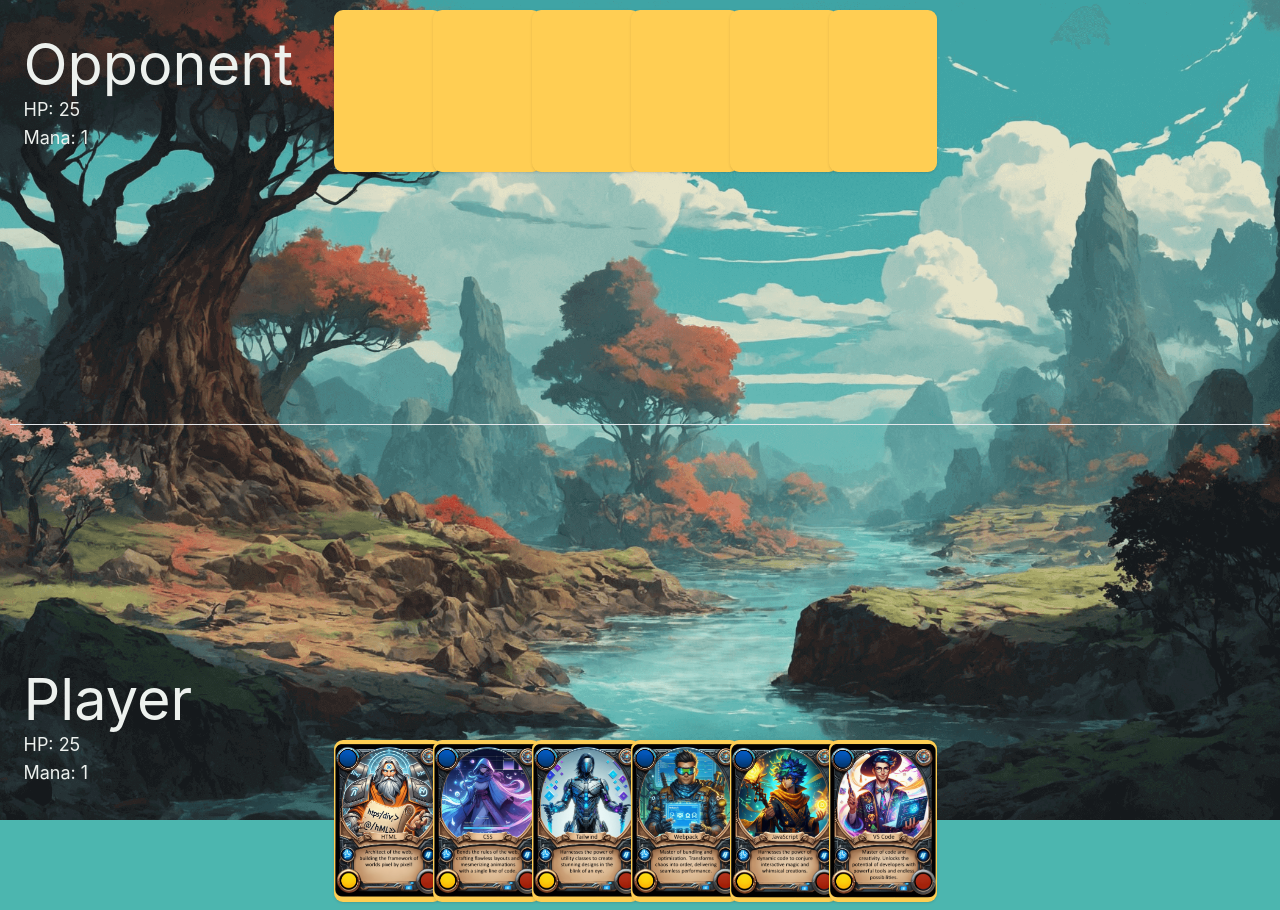
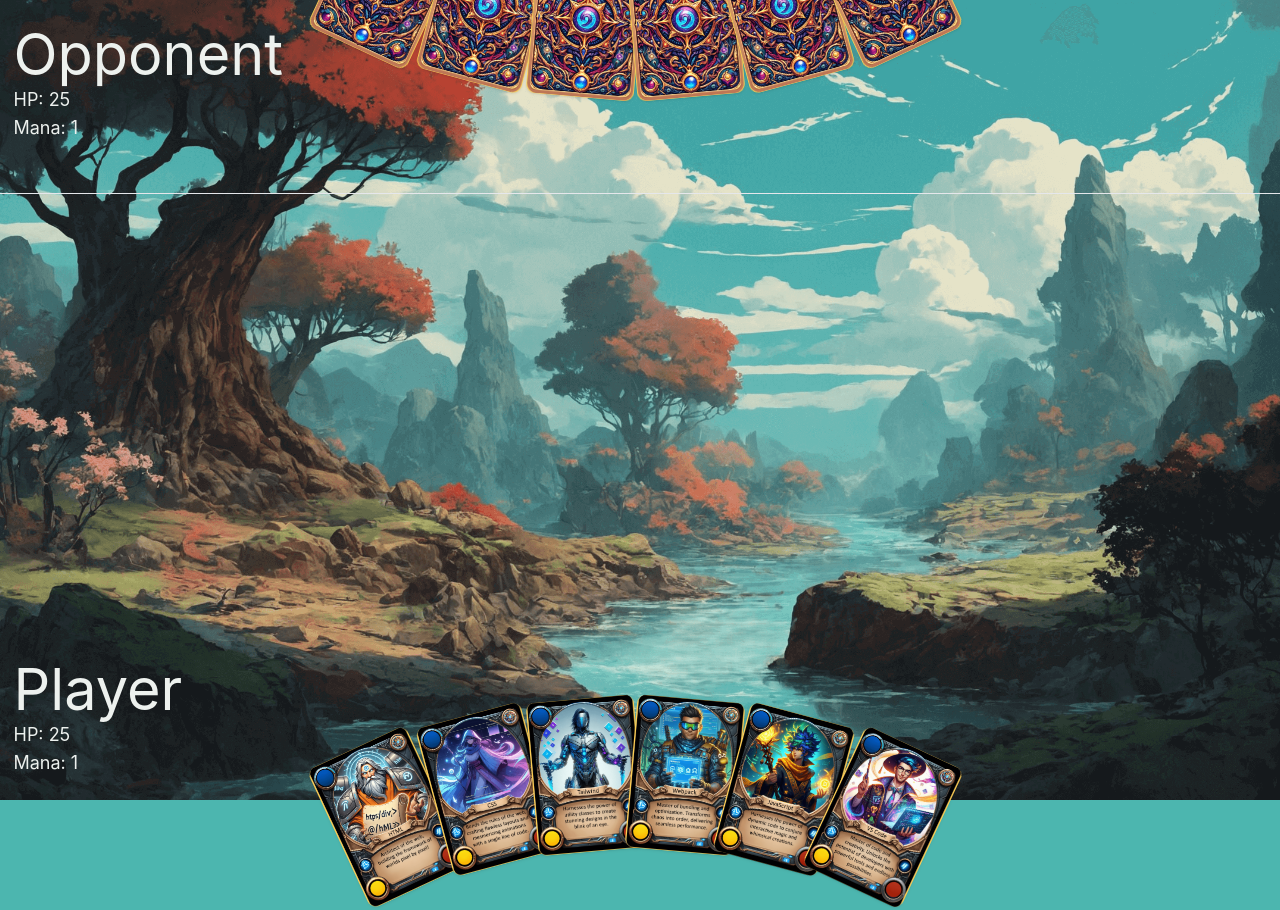
Before and after one commit to kenzha-web/deckbound, a React (Vite) app: page / in a window 1280 px wide. Both pictures are taken after a click on the button "Start game". Built offline with nearby package versions, Linux system fonts and the light colour scheme.

Commit message:
update hand card

```diff
--- a/src/global.scss
+++ b/src/global.scss
@@ -7,7 +7,6 @@
   line-height: 1.56;
   font-size: 18px;
   font-weight: 400;
-  padding: 10px;
 
   color-scheme: light dark;
   color: #333;
--- a/src/pages/home/board/GameBoard.tsx
+++ b/src/pages/home/board/GameBoard.tsx
@@ -1,16 +1,17 @@
 import { useGameStore } from '../../../store/game/game.store.ts';
 import { PlayerInfo } from './PlayerInfo.tsx';
 import { HandCard } from './hand-card/HandCard.tsx';
-import { getStyleRotation } from './hand-card/get-style-rotation.ts';
 
 export function GameBoard() {
     const { player, opponent, playCard } = useGameStore();
 
     return (
-        <div className="relative h-screen w-full">
+        <div className="relative h-screen w-full grid grid-rows-2">
+            <section className="pt-36">
                 <div>
                     <PlayerInfo player={opponent} typePlayer="opponent" />
 
+                    <div className="-top-12 absolute w-full">
                         <div className="flex items-center justify-center">
                             {opponent.deck
                                 .filter((card) => !card.isOnBoard)
@@ -18,54 +19,60 @@ export function GameBoard() {
                                 .map((card, index, array) => (
                                     <HandCard
                                         card={card}
-                                style={getStyleRotation(index, array.length, false)}
+                                        arrayLength={array.length}
+                                        index={index}
                                         key={card.id}
                                         onClick={() => playCard(card.id)}
                                         isHided
                                     />
                                 ))}
                         </div>
+                    </div>
+                </div>
 
-                <section>
                 <div className="h-56">
                     {opponent.deck
                         .filter((card) => card.isOnBoard)
                         .map((card) => (
-                                <button className="h-60 w-44 shadow inline-block mx-1 rounded-lg" key={card.id}>
+                            <button className="h-[11.3rem] w-32 shadow inline-block mx-1 rounded-lg" key={card.id}>
                                 <img alt={card.name} src={card.imageUrl} />
-                                </button>
-                            ))}
-                    </div>
-
-                    <hr />
-
-                    <div className="h-56">
-                        {player.deck
-                            .filter((card) => card.isOnBoard)
-                            .map((card) => (
-                                <button className="h-60 w-44 shadow inline-block mx-1 rounded-lg" key={card.id}>
-                                    <img alt={card.name} src={card.imageUrl} draggable="false" />
                             </button>
                         ))}
                 </div>
             </section>
 
+            <hr />
+
+            <section className="pb-36">
+                <div className="h-56 px-20 flex items-center justify-center gap-1">
+                    {player.deck
+                        .filter((card) => card.isOnBoard)
+                        .map((card) => (
+                            <button className="h-[11.3rem] w-32 shadow-2xl rounded-lg" key={card.id}>
+                                <img alt={card.name} src={card.imageUrl} draggable="false" />
+                            </button>
+                        ))}
+                </div>
+
                 <PlayerInfo player={player} typePlayer="player" />
 
-                <div className="-bottom-14 relative flex items-center justify-center">
+                <div className="-bottom-11 absolute w-full">
+                    <div className="flex items-center justify-center">
                         {player.deck
                             .filter((card) => !card.isOnBoard)
                             .slice(0, 6)
                             .map((card, index, array) => (
                                 <HandCard
                                     card={card}
-                                style={getStyleRotation(index, array.length, true)}
+                                    arrayLength={array.length}
+                                    index={index}
                                     key={card.id}
                                     onClick={() => playCard(card.id)}
                                 />
                             ))}
                     </div>
                 </div>
+            </section>
         </div>
     );
 }
--- a/src/pages/home/board/hand-card/HandCard.tsx
+++ b/src/pages/home/board/hand-card/HandCard.tsx
@@ -3,24 +3,35 @@ import type { CSSProperties } from 'react';
 import cn from 'clsx';
 import { motion } from 'framer-motion';
 import { useState } from 'react';
+import { getStyleRotation } from './get-style-rotation.ts';
 
 interface Props {
     card: ICard;
     onClick: () => void;
     isDisabled?: boolean;
     isHided?: boolean;
-    style: CSSProperties;
+    style?: CSSProperties;
+    index: number;
+    arrayLength: number;
 }
 
-export function HandCard({ card, onClick, isDisabled, isHided, style }: Props) {
+export function HandCard({ card, onClick, isDisabled, isHided, style, arrayLength, index }: Props) {
     const [isHovered, setIsHovered] = useState(false);
+    const { rotate, translateY } = getStyleRotation(index, arrayLength, !isHided);
+
+    const initialAnimation = {
+        scale: 1,
+        zIndex: 0,
+        y: translateY,
+        rotate,
+    };
 
     return (
         <motion.button
             className={cn(
-                'h-36 w-24 bg-yellow-300 shadow inline-block -ml-2 rounded-lg cursor-pointer will-change-transform',
+                'h-[8.5rem] w-24 bg-yellow-300 shadow inline-block -ml-2 rounded-lg cursor-pointer will-change-transform',
                 {
-                    'bg-yellow-300': isHided,
+                    'bg-yellow-300': !isHided,
                     'opacity-50': isDisabled,
                 },
             )}
@@ -30,12 +41,15 @@ export function HandCard({ card, onClick, isDisabled, isHided, style }: Props) {
             onMouseEnter={() => setIsHovered(true)}
             onMouseLeave={() => setIsHovered(false)}
             initial={{ scale: 1, zIndex: 0, y: 0 }}
-            animate={isHovered && !isHided ? { scale: 1.3, zIndex: 10, y: -105 } : { scale: 1, zIndex: 0, y: 0 }}
+            animate={isHovered && !isHided ? { scale: 1.3, zIndex: 10, y: -95 } : initialAnimation}
             transition={{ type: 'spring', stiffness: 210, damping: 35 }}
         >
-            {!isHided && (
-                <img alt={card.name} src={card.imageUrl} draggable="false" className="will-change-transform" />
-            )}
+            <img
+                alt={card.name}
+                src={isHided ? '/assets/cards/cover.png' : card.imageUrl}
+                draggable="false"
+                className="will-change-transform"
+            />
         </motion.button>
     );
 }
--- a/src/pages/home/board/hand-card/get-style-rotation.ts
+++ b/src/pages/home/board/hand-card/get-style-rotation.ts
@@ -1,6 +1,4 @@
-import type { CSSProperties } from 'react';
-
-export const getStyleRotation = (index: number, total: number, isPlayer?: boolean): CSSProperties => {
+export const getStyleRotation = (index: number, total: number, isPlayer?: boolean) => {
     const middle = (total - 1) / 2;
     const rotate = (index - middle) * 10;
 
@@ -8,6 +6,7 @@ export const getStyleRotation = (index: number, total: number, isPlayer?: boolea
     const translateY = Math.pow(distanceFromMiddle, 2) * 7;
 
     return {
-        transform: `rotate(${isPlayer ? rotate : -rotate}deg) translateY(${isPlayer ? translateY : -translateY}px)`,
+        rotate: isPlayer ? rotate : -rotate,
+        translateY: isPlayer ? translateY : -translateY,
     };
 };
```
Also changed, not shown: public/assets/heroes/opponent.png (added), public/assets/heroes/player.png (added). Lines whose indentation alone changed are shown as unchanged.
